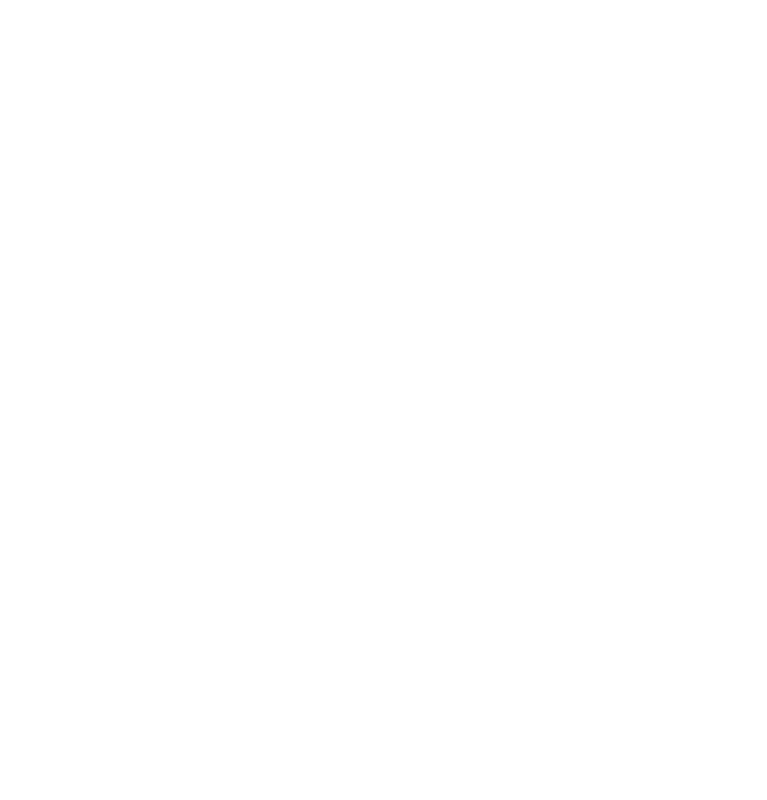
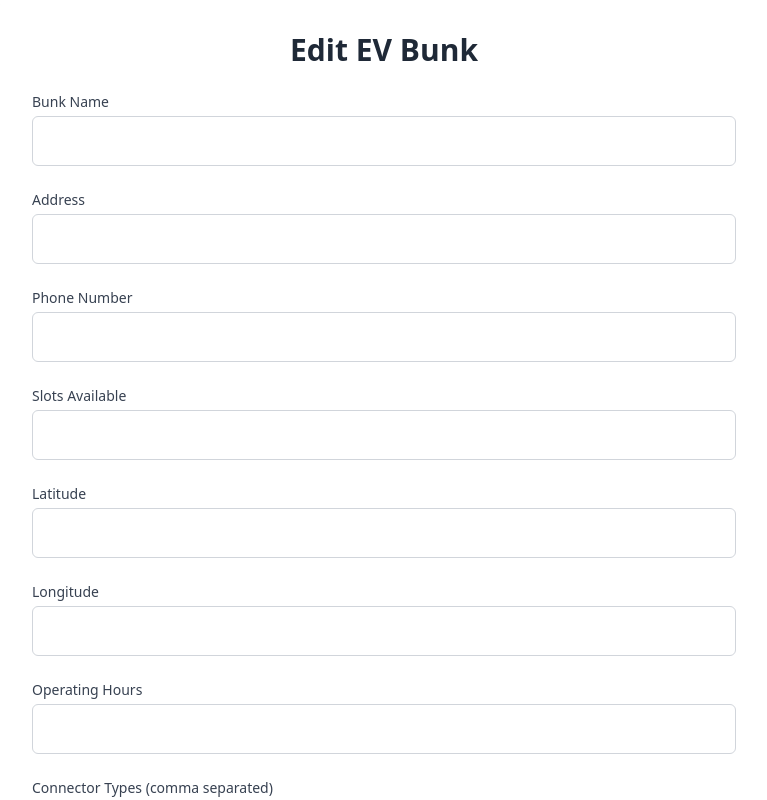
Before and after one commit to Shrishabayari/ev-charge-hub, a React (Create React App) app in the folder ev-charge-hub/client/: page /admin/edit-bunk/1 in a window 1280 px wide. Before the commit this address had no page. Shown: the top 800 px of the page, without its empty margins (256-1023 px from the left). Built offline with nearby package versions, Linux system fonts and the light colour scheme.

Commit message:
updated full functional ev bunks

```diff
--- a/ev-charge-hub/client/src/App.jsx
+++ b/ev-charge-hub/client/src/App.jsx
@@ -5,6 +5,7 @@
  import AdminDashboard from './components/admin/AdminDashboard';
  import AddEvBunk from './components/admin/AddEvBunk'; // Adjust path accordingly
  import ViewBunks from './components/admin/ViewBunks'; // <- New page
+ import EditEvBunk from './components/admin/EditEvBunk';
 
  import WebSocketComponent from './components/admin/WebSocket';
 
@@ -18,6 +19,7 @@
         <Route path='/admin/dashboard' element={<AdminDashboard/>} />
         <Route path="/admin/add-ev-bunk" element={<AddEvBunk />} />
         <Route path="/admin/view-bunks" element={<ViewBunks />} />
+        <Route path="/admin/edit-bunk/:id" element={<EditEvBunk />} />
 
         <Route element={<WebSocketComponent />} />
         {/* More routes */}
--- /dev/null
+++ b/ev-charge-hub/client/src/components/admin/EditEvBunk.jsx
@@ -0,0 +1,212 @@
+import React, { useState, useEffect } from 'react';
+import axios from 'axios';
+import { useParams, useNavigate } from 'react-router-dom';
+
+const EditEvBunk = () => {
+  const { id } = useParams(); // Getting the Bunk ID from the URL
+  const navigate = useNavigate();
+  const token = localStorage.getItem('adminToken'); // Assuming token stored here
+
+  const [formData, setFormData] = useState({
+    name: '',
+    address: '',
+    phone: '',
+    slotsAvailable: '',
+    latitude: '',
+    longitude: '',
+    operatingHours: '',
+    connectorTypes: '',
+  });
+
+  const [error, setError] = useState('');
+  const [message, setMessage] = useState('');
+
+  useEffect(() => {
+    const fetchBunkDetails = async () => {
+      try {
+        const response = await axios.get(`http://localhost:5000/api/admin/ev-bunks/${id}`, {
+          headers: {
+            Authorization: `Bearer ${token}`,
+          },
+        });
+        setFormData(response.data);
+      } catch (err) {
+        console.error('Error fetching bunk details:', err);
+        setError('Failed to load bunk details.');
+      }
+    };
+
+    if (token && id) {
+      fetchBunkDetails();
+    }
+  }, [token, id]);
+
+  const handleChange = (e) => {
+    const { name, value } = e.target;
+    setFormData((prev) => ({
+      ...prev,
+      [name]: value,
+    }));
+  };
+
+  const handleSubmit = async (e) => {
+    e.preventDefault();
+
+    try {
+      await axios.put(
+        `http://localhost:5000/api/admin/ev-bunks/${id}`,
+        formData,
+        {
+          headers: {
+            Authorization: `Bearer ${token}`,
+          },
+        }
+      );
+      setMessage('EV Bunk updated successfully!');
+      setTimeout(() => {
+        navigate('/admin/view-bunks'); // After update, navigate back to bunk list
+      }, 1000);
+    } catch (err) {
+      console.error('Error updating bunk:', err);
+      setError('Failed to update EV Bunk.');
+    }
+  };
+
+  return (
+    <div className="max-w-3xl mx-auto p-8 bg-white shadow-lg rounded-lg">
+      <h2 className="text-3xl font-semibold text-center text-gray-800 mb-6">Edit EV Bunk</h2>
+
+      {message && <p className="text-green-600 mb-4 text-center">{message}</p>}
+      {error && <p className="text-red-600 mb-4 text-center">{error}</p>}
+
+      <form onSubmit={handleSubmit} className="space-y-6">
+        <div>
+          <label htmlFor="name" className="block text-sm font-medium text-gray-700">
+            Bunk Name
+          </label>
+          <input
+            type="text"
+            id="name"
+            name="name"
+            value={formData.name}
+            onChange={handleChange}
+            required
+            className="mt-1 block w-full p-3 border border-gray-300 rounded-md"
+          />
+        </div>
+
+        <div>
+          <label htmlFor="address" className="block text-sm font-medium text-gray-700">
+            Address
+          </label>
+          <input
+            type="text"
+            id="address"
+            name="address"
+            value={formData.address}
+            onChange={handleChange}
+            required
+            className="mt-1 block w-full p-3 border border-gray-300 rounded-md"
+          />
+        </div>
+
+        <div>
+          <label htmlFor="phone" className="block text-sm font-medium text-gray-700">
+            Phone Number
+          </label>
+          <input
+            type="text"
+            id="phone"
+            name="phone"
+            value={formData.phone}
+            onChange={handleChange}
+            required
+            className="mt-1 block w-full p-3 border border-gray-300 rounded-md"
+          />
+        </div>
+
+        <div>
+          <label htmlFor="slotsAvailable" className="block text-sm font-medium text-gray-700">
+            Slots Available
+          </label>
+          <input
+            type="number"
+            id="slotsAvailable"
+            name="slotsAvailable"
+            value={formData.slotsAvailable}
+            onChange={handleChange}
+            required
+            className="mt-1 block w-full p-3 border border-gray-300 rounded-md"
+          />
+        </div>
+
+        <div>
+          <label htmlFor="latitude" className="block text-sm font-medium text-gray-700">
+            Latitude
+          </label>
+          <input
+            type="number"
+            id="latitude"
+            name="latitude"
+            value={formData.latitude}
+            onChange={handleChange}
+            required
+            className="mt-1 block w-full p-3 border border-gray-300 rounded-md"
+          />
+        </div>
+
+        <div>
+          <label htmlFor="longitude" className="block text-sm font-medium text-gray-700">
+            Longitude
+          </label>
+          <input
+            type="number"
+            id="longitude"
+            name="longitude"
+            value={formData.longitude}
+            onChange={handleChange}
+            required
+            className="mt-1 block w-full p-3 border border-gray-300 rounded-md"
+          />
+        </div>
+
+        <div>
+          <label htmlFor="operatingHours" className="block text-sm font-medium text-gray-700">
+            Operating Hours
+          </label>
+          <input
+            type="text"
+            id="operatingHours"
+            name="operatingHours"
+            value={formData.operatingHours}
+            onChange={handleChange}
+            className="mt-1 block w-full p-3 border border-gray-300 rounded-md"
+          />
+        </div>
+
+        <div>
+          <label htmlFor="connectorTypes" className="block text-sm font-medium text-gray-700">
+            Connector Types (comma separated)
+          </label>
+          <input
+            type="text"
+            id="connectorTypes"
+            name="connectorTypes"
+            value={formData.connectorTypes}
+            onChange={handleChange}
+            className="mt-1 block w-full p-3 border border-gray-300 rounded-md"
+          />
+        </div>
+
+        <button
+          type="submit"
+          className="w-full py-3 px-6 bg-indigo-600 text-white font-semibold rounded-md hover:bg-indigo-700 mt-6"
+        >
+          Update EV Bunk
+        </button>
+      </form>
+    </div>
+  );
+};
+
+export default EditEvBunk;
```
